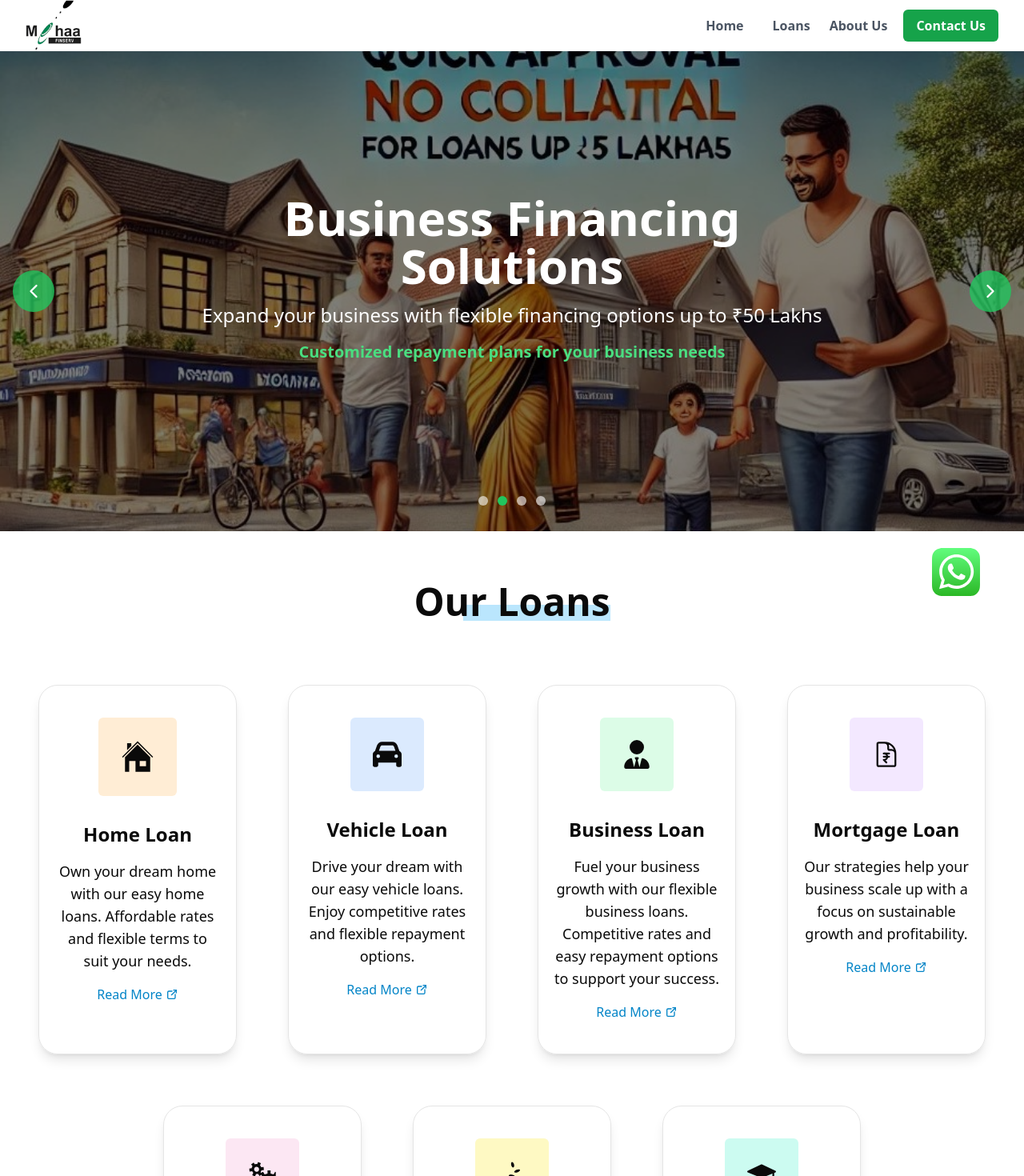
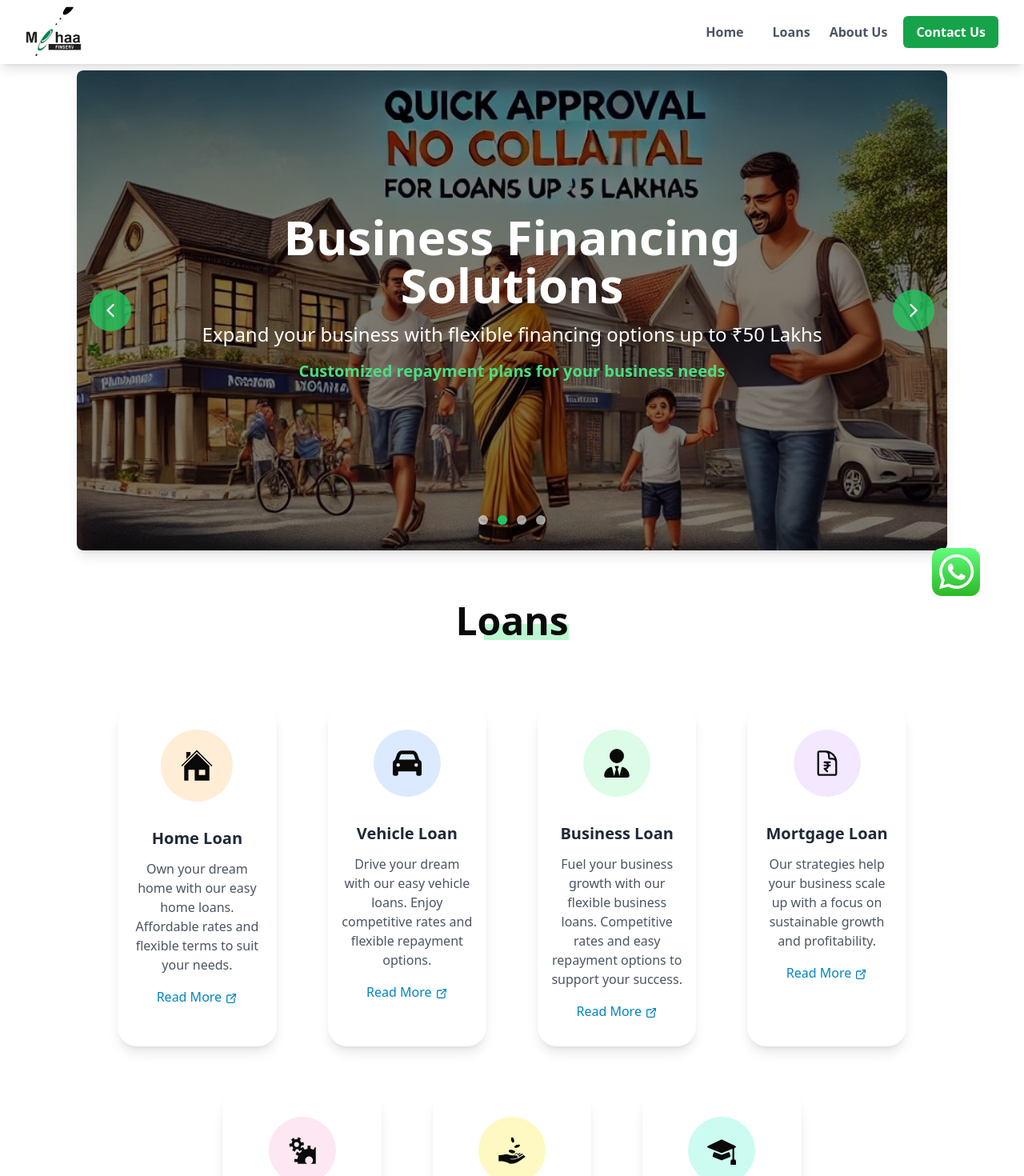
Before and after one commit to esha-technology/mehaa-finserv, a Next.js app: page /home in a window 1280 px wide. Shown: the top 1470 px of the page at 80% size. Built offline with nearby package versions, Linux system fonts and the light colour scheme.

Commit message:
home design

```diff
--- a/app/components/CarouselBanner.tsx
+++ b/app/components/CarouselBanner.tsx
@@ -77,7 +77,7 @@ const CarouselBanner = () => {
   };
 
   return (
-    <div className="relative h-[600px] w-full overflow-hidden bg-gray-100">
+    <div className="relative flex flex-col justify-center items-center h-[600px] w-[85%] mx-auto my-2 overflow-hidden bg-gray-100 rounded-lg shadow-lg">
   {/* Carousel slides */}
   <div
     className="h-full w-full transition-transform duration-500 ease-out"
@@ -85,20 +85,17 @@ const CarouselBanner = () => {
   >
     <div className="absolute flex h-full w-full">
       {carouselItems.map((item, index) => (
-            <div
-              key={item.id}
-              className="relative h-full w-full flex-shrink-0"
-            >
+        <div key={item.id} className="relative h-full w-full flex-shrink-0">
           <Image
             src={item.imagePath}
             alt={item.title}
             fill
-                className="object-cover"
+            className="object-cover rounded-lg"
             priority={index === 0}
             sizes="100vw"
           />
           {/* Content overlay */}
-              <div className="absolute inset-0 bg-black/50">
+          <div className="absolute inset-0 bg-black/50 rounded-lg">
             <div className="flex h-full items-center justify-center">
               <div className="text-center text-white px-4 max-w-4xl">
                 <h2 className="text-4xl md:text-6xl font-bold mb-4">{item.title}</h2>
@@ -108,11 +105,6 @@ const CarouselBanner = () => {
                     {item.highlight}
                   </p>
                 )}
-                    {/* <button className="mt-4 px-8 py-4 bg-green-500 text-white rounded-full
-                      hover:bg-green-600 transition-all duration-300 font-semibold text-lg
-                      transform hover:scale-105">
-                      {item.buttonText}
-                    </button> */}
               </div>
             </div>
           </div>
@@ -124,16 +116,14 @@ const CarouselBanner = () => {
   {/* Navigation arrows */}
   <button
     onClick={prevSlide}
-        className="absolute left-4 top-1/2 -translate-y-1/2 rounded-full bg-green-500/80 p-3
-          text-white hover:bg-green-600 transition-colors duration-300 hover:scale-110"
+    className="absolute left-4 top-1/2 -translate-y-1/2 rounded-full bg-green-500/80 p-3 text-white hover:bg-green-600 transition-colors duration-300 hover:scale-110"
     aria-label="Previous slide"
   >
     <ChevronLeft size={28} />
   </button>
   <button
     onClick={nextSlide}
-        className="absolute right-4 top-1/2 -translate-y-1/2 rounded-full bg-green-500/80 p-3
-          text-white hover:bg-green-600 transition-colors duration-300 hover:scale-110"
+    className="absolute right-4 top-1/2 -translate-y-1/2 rounded-full bg-green-500/80 p-3 text-white hover:bg-green-600 transition-colors duration-300 hover:scale-110"
     aria-label="Next slide"
   >
     <ChevronRight size={28} />
@@ -155,6 +145,7 @@ const CarouselBanner = () => {
     ))}
   </div>
 </div>
+
   );
 };
 
--- a/app/components/Loan.tsx
+++ b/app/components/Loan.tsx
@@ -89,7 +89,7 @@ const Loan: React.FC = () => {
 
   return (
  <div className="scroll-py-14 md:mt-5 lg:mt-16">
-      <Heading heading="Our Loans" color="bg-sky-200" />
+  <Heading heading="Loans" color="bg-green-200" />
   <div className="container mx-auto px-5">
     <div className="flex flex-wrap justify-center gap-6 mt-20">
       {services.map((service, index) => (
@@ -99,22 +99,22 @@ const Loan: React.FC = () => {
           animate={{ opacity: 1, y: 0 }}
           transition={{ duration: 0.3, ease: "linear", delay: 0.1 }}
           id="hoverAnimation"
-              className="border w-full md:w-[21%] lg:w-[20%] px-5 py-10 rounded-3xl mx-5 mb-10 flex flex-col items-center text-center shadow-lg"
+          className="w-full md:w-[18%] lg:w-[16%] px-4 py-8 rounded-3xl mx-5 mb-8 flex flex-col items-center text-center bg-white shadow-lg aspect-w-4 aspect-h-3 hover:shadow-xl hover:scale-105 transform transition-all duration-300 ease-in-out"
         >
           <Link href={service.path}>
             <div className="flex flex-col justify-center items-center">
-                  <div className={`p-7 rounded-md mb-6 ${service.color}`}>
+              <div className={`p-6 rounded-full mb-6 ${service.color} transition-all duration-300 ease-in-out transform hover:scale-110`}>
                 {service.icon}
               </div>
-                  <h2 className="font-bold text-xl sm:text-2xl mb-4 mt-2">
+              <h2 className="font-semibold text-lg sm:text-xl mb-3 mt-2 text-gray-800">
                 {service.title}
               </h2>
-                  <p className="text-base sm:text-lg mb-4">{service.details}</p>
+              <p className="text-sm sm:text-base mb-4 text-gray-600">{service.details}</p>
               <Link
                 href={service.path}
-                    className="text-sky-600 font-medium hover:underline flex gap-1"
+                className="text-sky-600 font-medium hover:underline flex gap-1 items-center"
               >
-                    Read More <TbExternalLink className="mt-1" />
+                Read More <TbExternalLink className="mt-1 transition-all duration-300" />
               </Link>
             </div>
           </Link>
@@ -123,6 +123,9 @@ const Loan: React.FC = () => {
     </div>
   </div>
 </div>
+
+
+
   );
 };
 
--- a/app/components/Reviews.tsx
+++ b/app/components/Reviews.tsx
@@ -5,6 +5,7 @@ import { Autoplay, Pagination } from "swiper/modules";
 import "swiper/css";
 import "swiper/css/autoplay";
 import "swiper/css/pagination";
+import Heading from "./common/Heading";
 
 // Define types for the review data
 interface Review {
@@ -60,23 +61,23 @@ const Reviews: React.FC = () => {
   ];
 
   // State to track how many reviews to show
-  const [visibleReviews, setVisibleReviews] = useState<number>(3);
+  const [visibleReviews] = useState<number>(3);
 
   // Function to show more reviews
-  const showMore = () => {
-    setVisibleReviews(reviews.length); // Show all reviews
-  };
+  // const showMore = () => {
+  //   setVisibleReviews(reviews.length); // Show all reviews
+  // };
 
-  // Function to show less reviews
-  const showLess = () => {
-    setVisibleReviews(6); // Show only the first 6 reviews
-  };
+  // // Function to show less reviews
+  // const showLess = () => {
+  //   setVisibleReviews(6); // Show only the first 6 reviews
+  // };
 
   return (
     <section className="my-20">
       <div>
         <div className="mx-auto max-w-screen-xl px-4 py-12 sm:px-6 lg:px-8 lg:py-16">
-
+          <Heading heading="Testimonials" color="bg-green-200" />
           <Swiper
             modules={[Autoplay, Pagination]}
             spaceBetween={10}
@@ -95,7 +96,7 @@ const Reviews: React.FC = () => {
               </SwiperSlide>
             ))}
           </Swiper>
-          {visibleReviews < reviews.length && (
+          {/* {visibleReviews < reviews.length && (
             <button
               onClick={showMore}
               className="mt-4 bg-green-500 text-white px-4 py-2 rounded"
@@ -110,7 +111,7 @@ const Reviews: React.FC = () => {
             >
               Show Less
             </button>
-          )}
+          )} */}
         </div>
       </div>
     </section>
--- a/app/components/Whyus.tsx
+++ b/app/components/Whyus.tsx
@@ -1,5 +1,6 @@
 import React from "react";
 import { IoShieldCheckmark, IoTime, IoPeople, IoEye, IoSettings, IoHelpCircle } from "react-icons/io5";
+import Heading from "./common/Heading";
 
 const Whyus: React.FC = () => {
   const cards = [
@@ -43,7 +44,8 @@ const Whyus: React.FC = () => {
 
   return (
     <div className="text-center py-12 px-6">
-      <h2 className="text-4xl font-bold mb-10 text-gray-800">Why Us</h2>
+
+        <Heading heading="Our Loans" color="bg-green-200" />
       <div className="flex flex-wrap justify-center gap-6 mt-20">
         {cards.map((card, index) => (
           <div
--- a/app/components/common/AboutComponent.tsx
+++ b/app/components/common/AboutComponent.tsx
@@ -4,7 +4,7 @@ import Heading from "./Heading";
 const AboutComponent: React.FC = () => {
   return (
     <>
-      <Heading heading="About Us" color="bg-indigo-100" />
+      <Heading heading="About Us" color="bg-green-200" />
 
       <section className="py-14 relative">
         <div className="w-full max-w-7xl px-4 md:px-5 lg:px-5 mx-auto">
--- a/app/components/common/Navbar.tsx
+++ b/app/components/common/Navbar.tsx
@@ -59,7 +59,7 @@ const scrollToContact = (e: React.MouseEvent) => {
   return (
     <nav className="bg-white shadow-lg">
       <div className="max-w-7xl mx-auto px-4 sm:px-6 lg:px-8">
-        <div className="flex justify-between h-16 items-center">
+        <div className="flex justify-between h-20 items-center">
           {/* Logo */}
           <motion.div
             initial={{ opacity: 0, x: -20 }}
```
Also changed, not shown: app/components/ReviewCards.tsx (+11 -10 lines). Lines whose indentation alone changed are shown as unchanged.
